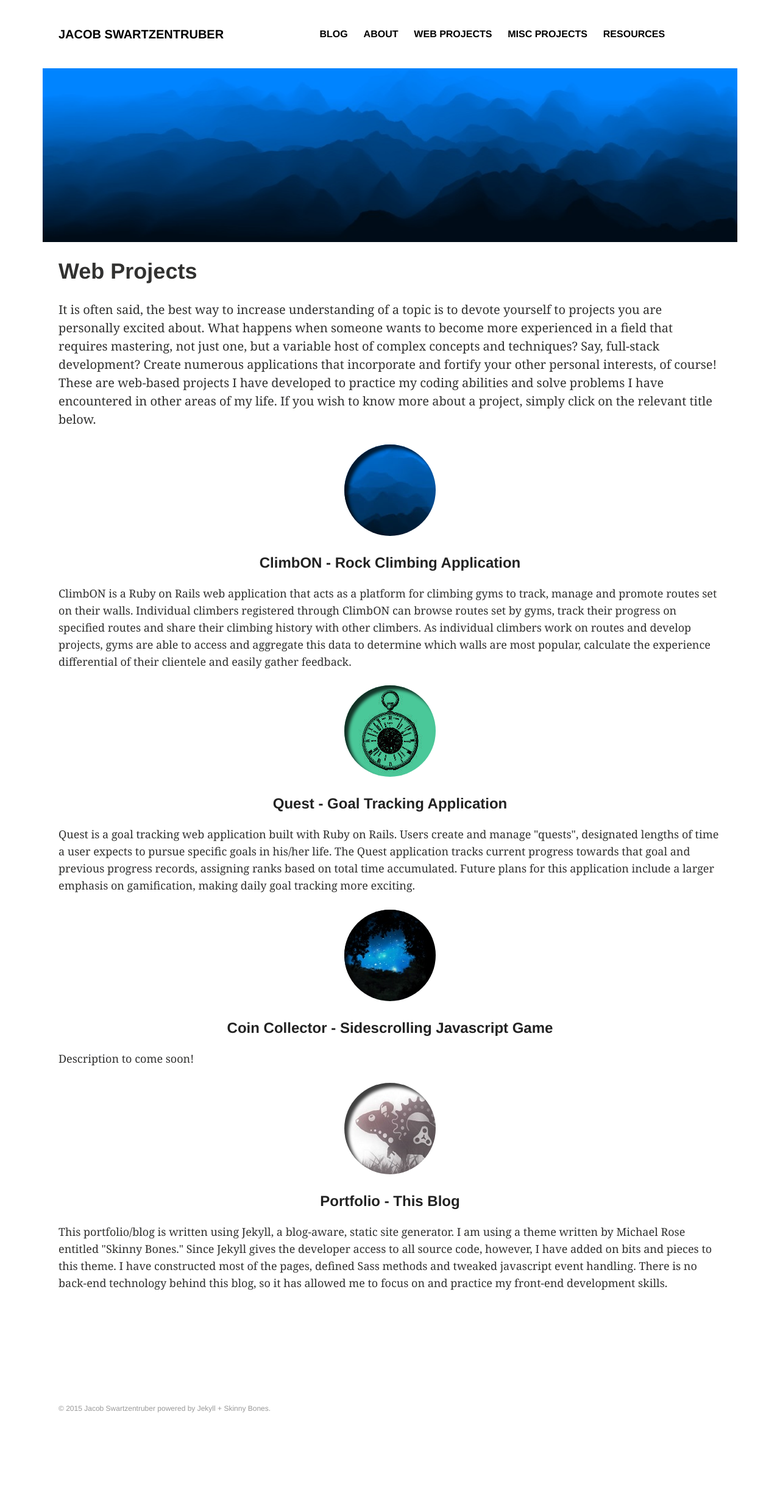
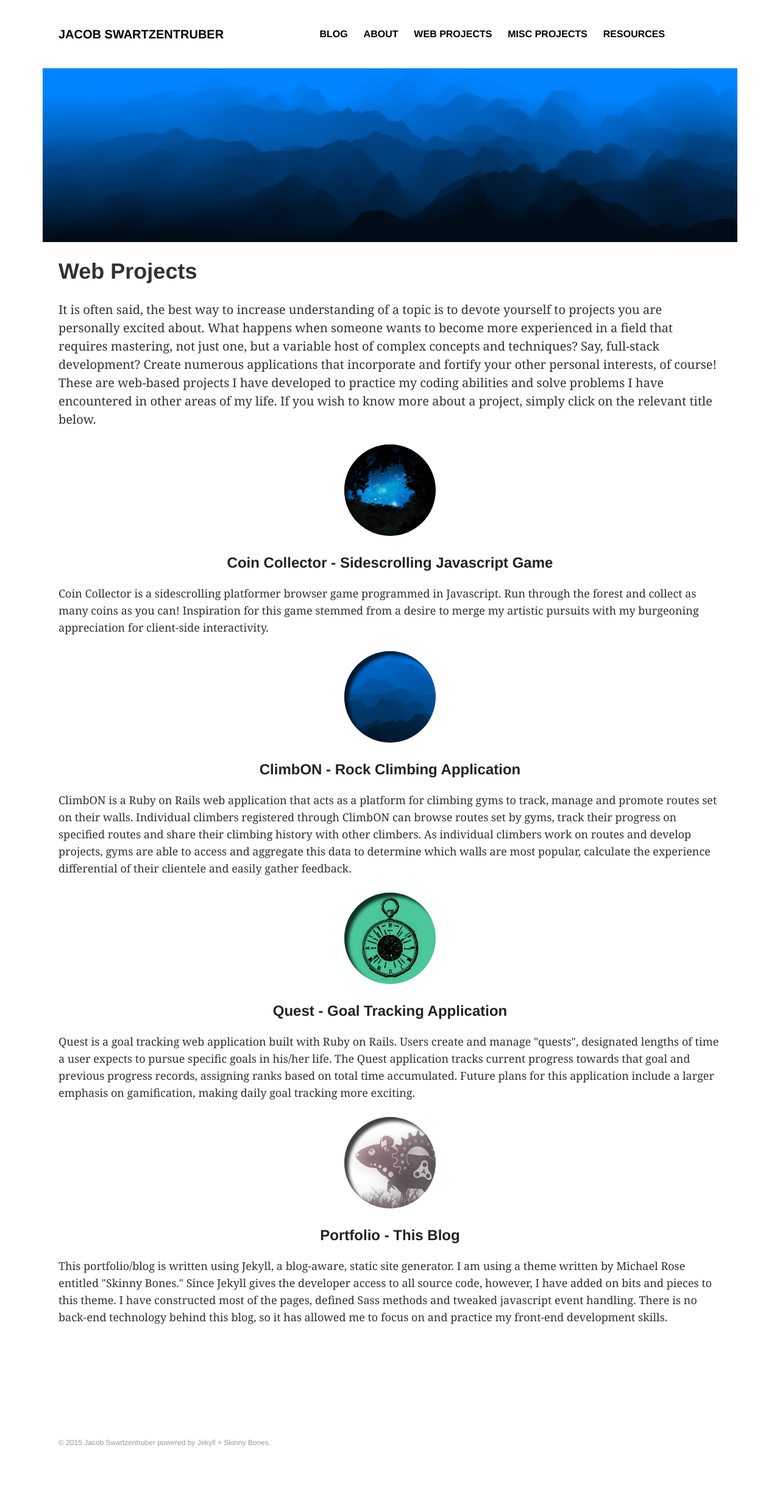
Before and after one commit to jacobswartzentruber/old-jekyll-portfolio, a Jekyll site: the page built from web_projects/index.html, in a window 1280 px wide. Shown: the whole page at 61% size. Built offline with Jekyll 4.4.1, drawn with Linux system fonts in a browser that asks for light colours; before the commit the page ends 2396 px from its top, so only the background shows below that.

Commit message:
Updated Coin Collector to latest version.  Added project description to Web Projects page.

```diff
--- a/_sass/_coin-collector.scss
+++ b/_sass/_coin-collector.scss
@@ -7,7 +7,40 @@
 	.instructions{
 		text-align: center;
 	}
-	#canvas{
+	#game{
+		display: none;
+		#canvas{
+			border: 1px solid gray;
+		}
+	}
+	#loadingScreen{
+		height: 200px;
+		display: block;
+		position: relative;
 		border: 1px solid gray;
+		background-color: #011f4b;
+		#loadingTitle{
+			font-size: 20px;
+			font-weight: bold;
+			color: #b3cde0;
+			text-align: center;
+			width: 700px;
+			height: 40px;
+			border: 2px solid #b3cde0;
+			position: absolute;
+		  top: 50%;
+		  left: 50%;
+		  margin: -20px 0 0 -350px;
+		}
+		#loadingBar{
+			width: 0px;
+			height: 40px;
+			position: absolute;
+			background-color: #005b96;
+			border: 2px solid #005b96;
+		  top: 50%;
+		  left: 50%;
+		  margin: -20px 0 0 -350px;
+		}
 	}
 }
--- a/web_projects/index.html
+++ b/web_projects/index.html
@@ -6,6 +6,14 @@ image:
   feature: climbON-feature.jpg
 ---
 <p>It is often said, the best way to increase understanding of a topic is to devote yourself to projects you are personally excited about.  What happens when someone wants to become more experienced in a field that requires mastering, not just one, but a variable host of complex concepts and techniques?  Say, full-stack development?  Create numerous applications that incorporate and fortify your other personal interests, of course!  These are web-based projects I have developed to practice my coding abilities and solve problems I have encountered in other areas of my life.  If you wish to know more about a project, simply click on the relevant title below.</p>
+
+<div class="page-tile">
+	<a href="{{ site.url }}/web_projects/coin_collector/" title="Coin Collector" class="page-teaser">
+		<img src="{{ site.url }}/images/coin-collector-teaser.jpg" alt="teaser" itemprop="image">
+  </a>
+	<h4><a title="Coin Collector" href="{{ site.url }}/web_projects/coin_collector/">Coin Collector - Sidescrolling Javascript Game</a></h4>
+</div>
+<p>Coin Collector is a sidescrolling platformer browser game programmed in Javascript.  Run through the forest and collect as many coins as you can!  Inspiration for this game stemmed from a desire to merge my artistic pursuits with my burgeoning appreciation for client-side interactivity.</p>
 
 <div class="page-tile">
 	<a href="{{ site.url }}/web_projects/climbON/" title="climbON" class="page-teaser">
@@ -24,14 +32,6 @@ image:
 <p>Quest is a goal tracking web application built with Ruby on Rails.  Users create and manage "quests", designated lengths of time a user expects to pursue specific goals in his/her life.  The Quest application tracks current progress towards that goal and previous progress records, assigning ranks based on total time accumulated. Future plans for this application include a larger emphasis on gamification, making daily goal tracking more exciting.</p>
 
 <div class="page-tile">
-	<a href="{{ site.url }}/web_projects/coin_collector/" title="Coin Collector" class="page-teaser">
-		<img src="{{ site.url }}/images/coin-collector-teaser.jpg" alt="teaser" itemprop="image">
-  </a>
-	<h4><a title="Coin Collector" href="{{ site.url }}/web_projects/coin_collector/">Coin Collector - Sidescrolling Javascript Game</a></h4>
-</div>
-<p>Description to come soon!</p>
-
-<div class="page-tile">
 	<a href="https://github.com/jacobswartzentruber/jacobswartzentruber.github.io" title="Portfolio GitHub Repository" class="page-teaser">
 		<img src="{{ site.url }}/images/default-teaser.jpg" alt="teaser" itemprop="image">
   </a>
```
Also changed, not shown: js/coin-collector.js (+38 -16 lines), web_projects/coin_collector/index.html (+9 -3 lines), assets/fox_sprite.png.
